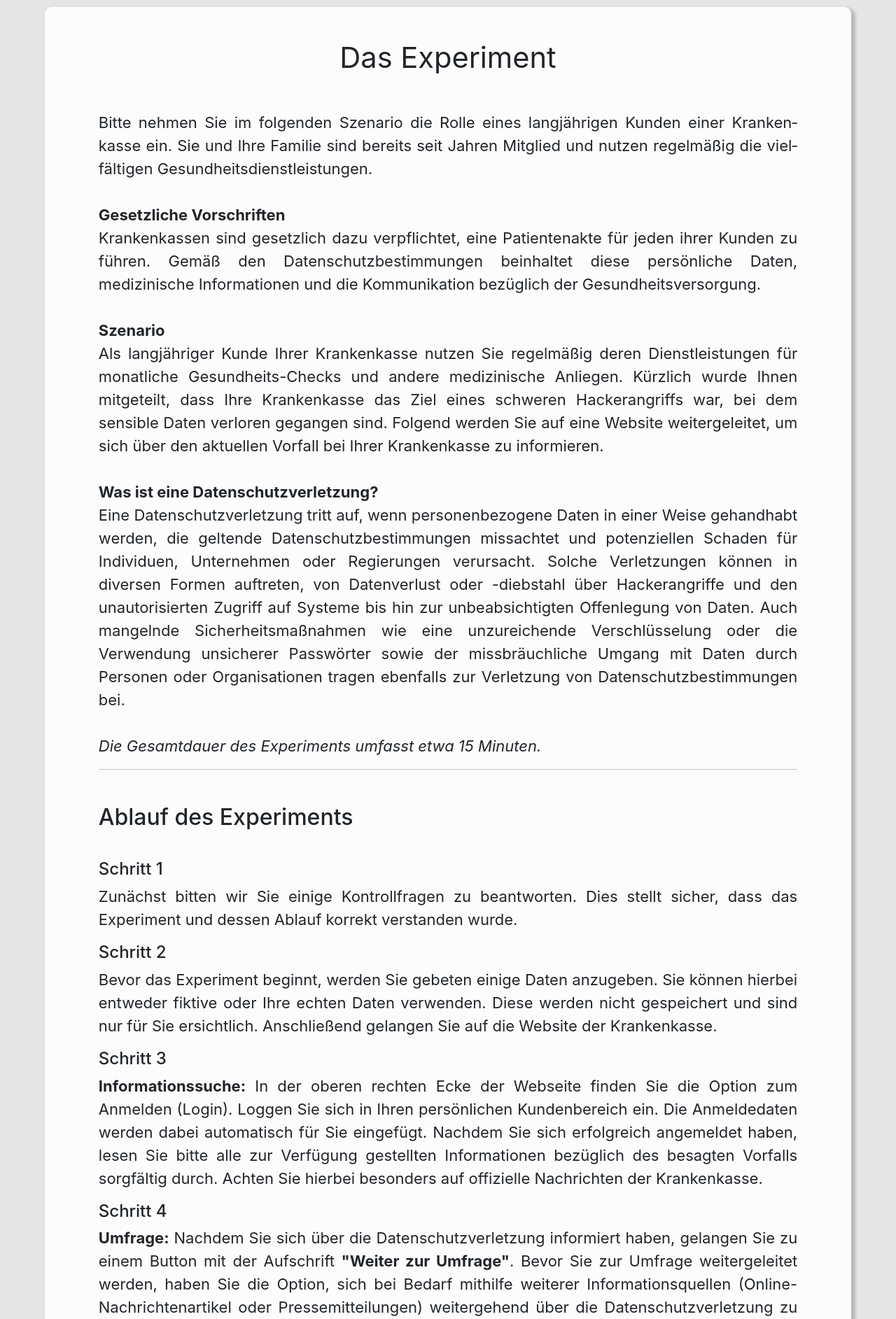
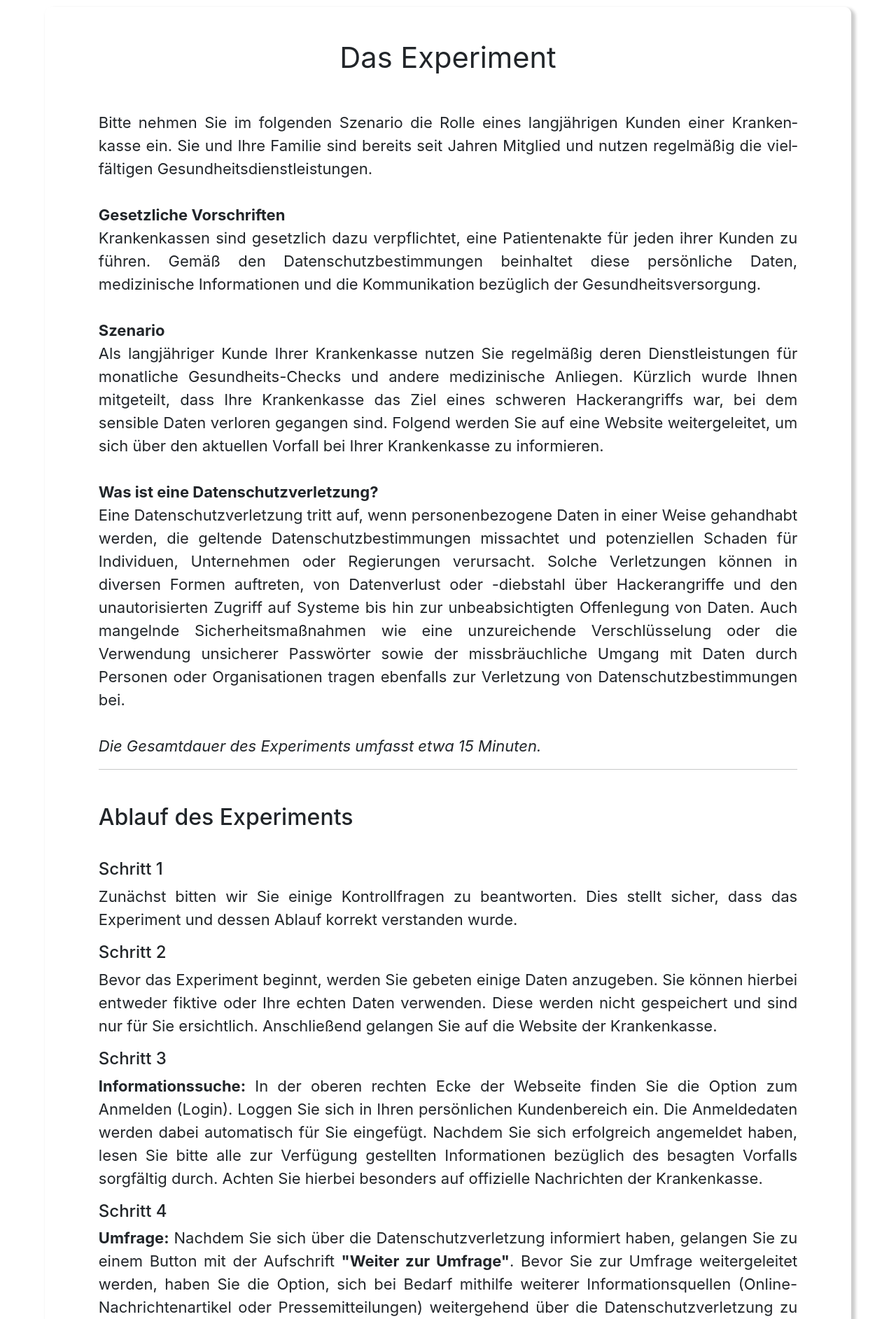
Before and after one commit to lennartschr/masterarbeit, a Django app: page /A in a window 1280 px wide. Shown: the part 60-1945 px from the top of the page at 70% size. Run offline with Django 4.2, Linux system fonts and the light colour scheme.

Commit message:
Kommentar

```diff
--- a/webapp/static/css/experiment.css
+++ b/webapp/static/css/experiment.css
@@ -1,3 +1,11 @@
+::selection {
+    background: #B4D7FF;
+}
+
+::-moz-selection {
+    background: #B4D7FF;
+}
+
 /* Abstand Überschrift zur Navbar + Hintergrund weiß/grün iPad*/
 body {
     font-family: SF Pro Display, SF Pro Icons, AOS Icons, Helvetica Neue, Helvetica, Arial, sans-serif;
@@ -95,15 +103,6 @@ h3 {
     font-size: 20px !important;
 }
 
-/* Hintergrundbild Body */
-.background {
-    background-image: linear-gradient(rgba(0, 0, 0, 0.1), rgba(0, 0, 0, 0.1));
-    background-repeat: no-repeat;
-    background-attachment: fixed;
-    background-position: center;
-    background-size: auto;
-    background-size: cover;
-}
 
 /* Navbar des Experiments */
 #startNav {
```
